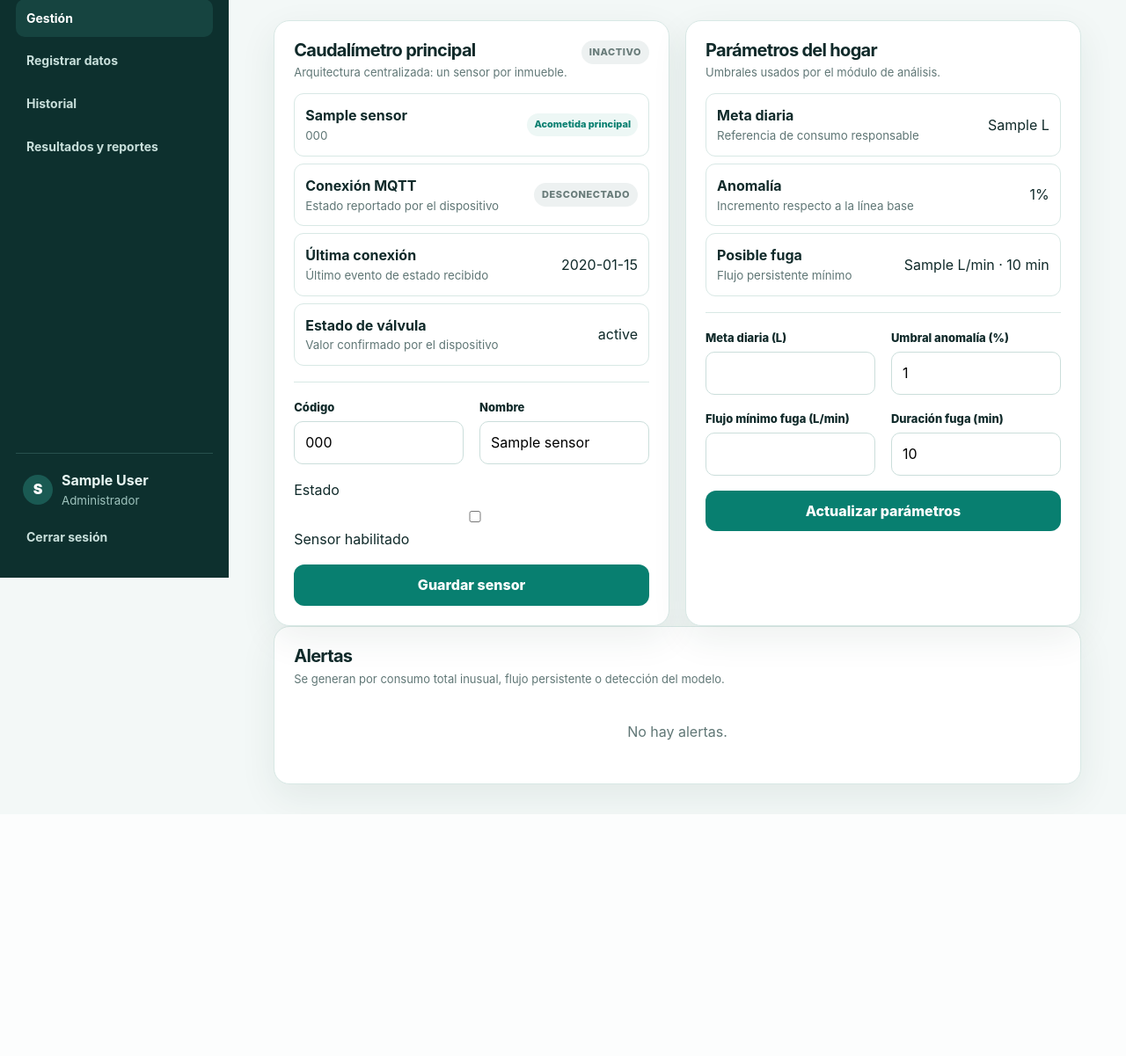
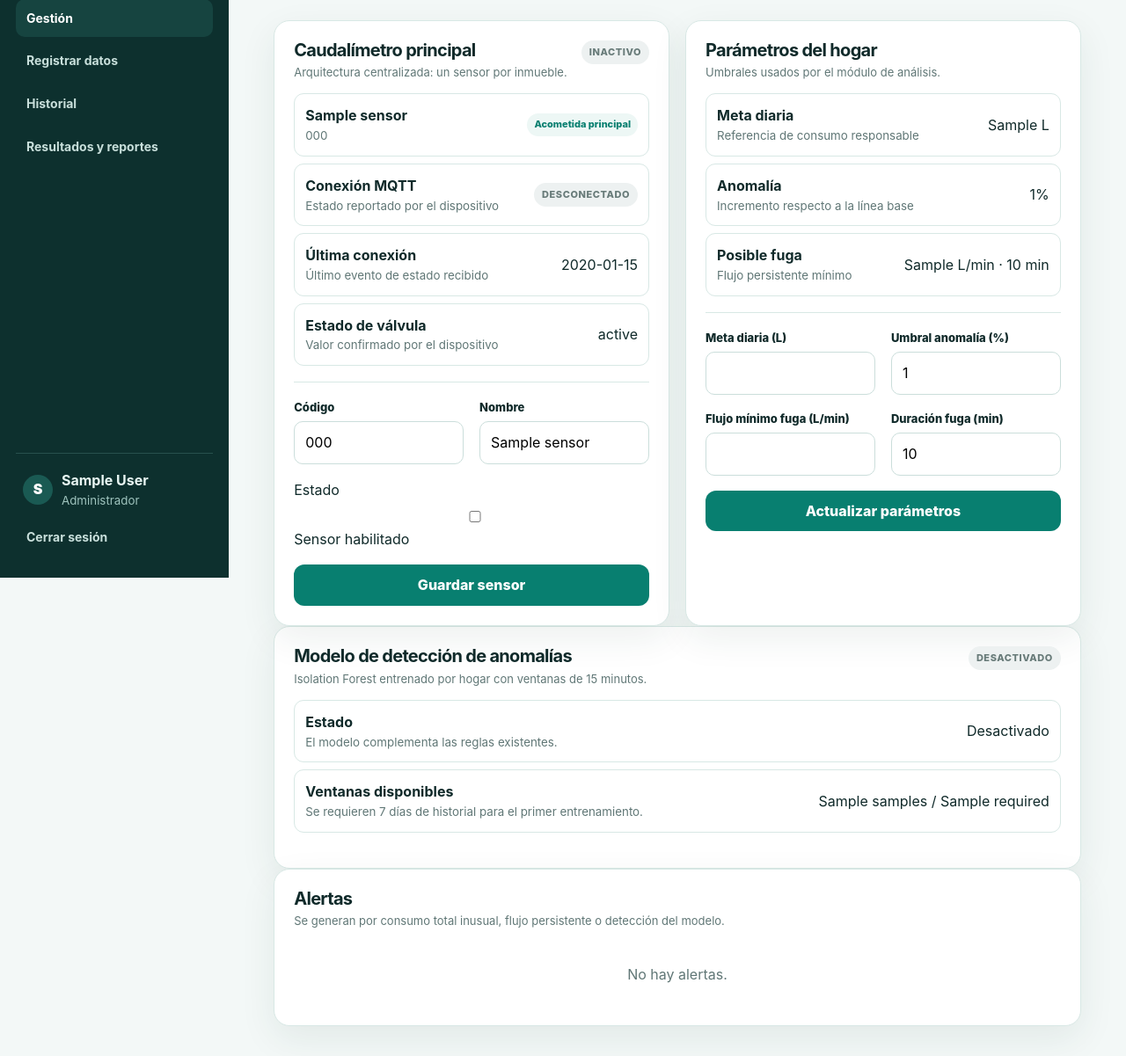
Before and after one commit to ginyoukai01-collab/AquaHogar-Momento2, a Flask app: template frontend/templates/gestion.html in a window 1280 px wide. Shown: the part 143-1344 px from the top of the page at 88% size. Before the commit the page ends 1066 px from the top, so only its background shows below. Run offline with Flask 3, Linux system fonts and the light colour scheme; the visitor is signed in with stand-in values (Sample User, id 1); the template is opened without the code that fills it: most values are stand-ins (such as "Sample title", 1, 10 or a date in 2020).

Commit message:
feat(ui): muestra progreso del Isolation Forest

```diff
--- a/frontend/templates/gestion.html
+++ b/frontend/templates/gestion.html
@@ -23,5 +23,15 @@
     {% if session.get('role')=='admin' %}<form method="post" class="form compact"><input type="hidden" name="csrf_token" value="{{ csrf_token() }}"><input type="hidden" name="action" value="update_settings"><div class="grid grid-2"><div class="field"><label>Meta diaria (L)</label><input name="daily_goal" type="number" min="1" max="10000" step="0.1" value="{{ household.daily_goal_liters }}" required></div><div class="field"><label>Umbral anomalía (%)</label><input name="anomaly_threshold" type="number" min="1" max="200" step="0.1" value="{{ household.anomaly_threshold_percent }}" required></div></div><div class="grid grid-2"><div class="field"><label>Flujo mínimo fuga (L/min)</label><input name="leak_flow_threshold" type="number" min="0.01" max="500" step="0.01" value="{{ household.leak_flow_threshold_l_min }}" required></div><div class="field"><label>Duración fuga (min)</label><input name="leak_duration_minutes" type="number" min="5" max="240" value="{{ household.leak_duration_minutes }}" required></div></div><button class="btn" type="submit">Actualizar parámetros</button></form>{% endif %}
   </article>
 </section>
+
+<section class="card">
+  <div class="card-head"><div><h2>Modelo de detección de anomalías</h2><p>Isolation Forest entrenado por hogar con ventanas de 15 minutos.</p></div><span class="status-badge {{ 'normal' if ml.trained else 'resolved' }}">{{ 'Entrenado' if ml.trained else ('En preparación' if ml.enabled else 'Desactivado') }}</span></div>
+  <div class="stack-list">
+    <div class="list-row"><div><strong>Estado</strong><small>El modelo complementa las reglas existentes.</small></div><span>{{ 'Activo' if ml.enabled else 'Desactivado' }}</span></div>
+    <div class="list-row"><div><strong>Ventanas disponibles</strong><small>Se requieren 7 días de historial para el primer entrenamiento.</small></div><span>{{ ml.samples|default(0) }}{% if not ml.trained %} / {{ ml.required|default(672) }}{% endif %}</span></div>
+    {% if ml.trained %}<div class="list-row"><div><strong>Último entrenamiento</strong><small>Modelo serializado en PostgreSQL.</small></div><span>{{ ml.trained_at.strftime('%Y-%m-%d %H:%M:%S') if ml.trained_at else 'Disponible' }}</span></div>{% endif %}
+  </div>
+</section>
+
 <section class="card"><div class="card-head"><div><h2>Alertas</h2><p>Se generan por consumo total inusual, flujo persistente o detección del modelo.</p></div></div><div class="alert-list">{% for a in alerts %}<div class="alert-item {{ a.severity }}"><div><strong>{{ a.title }}</strong><p>{{ a.message }}</p><small>{{ a.alert_type|replace('_',' ')|title }} · Origen: {{ a.origen or 'regla' }}{% if a.puntaje is not none %} · Puntaje: {{ a.puntaje }}{% endif %} · {{ a.created_at.strftime('%Y-%m-%d %H:%M') }}</small></div><div class="alert-actions"><span class="status-badge {{ 'resolved' if a.status=='resuelta' else a.severity }}">{{ a.status }}</span>{% if a.status=='activa' %}<form method="post"><input type="hidden" name="csrf_token" value="{{ csrf_token() }}"><input type="hidden" name="action" value="resolve_alert"><input type="hidden" name="alert_id" value="{{ a.id }}"><button class="btn ghost small-btn" type="submit">Resolver</button></form>{% endif %}</div></div>{% else %}<div class="empty">No hay alertas.</div>{% endfor %}</div></section>
 {% endblock %}
```
